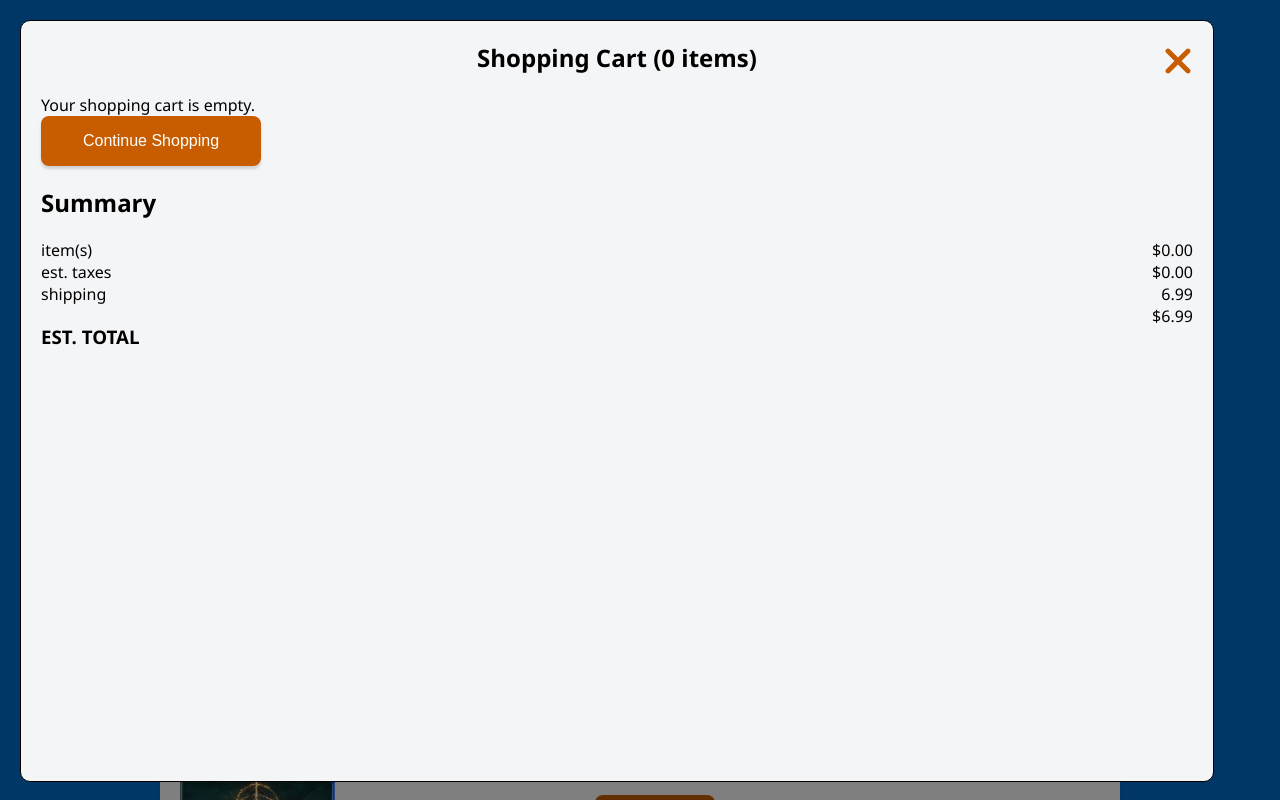
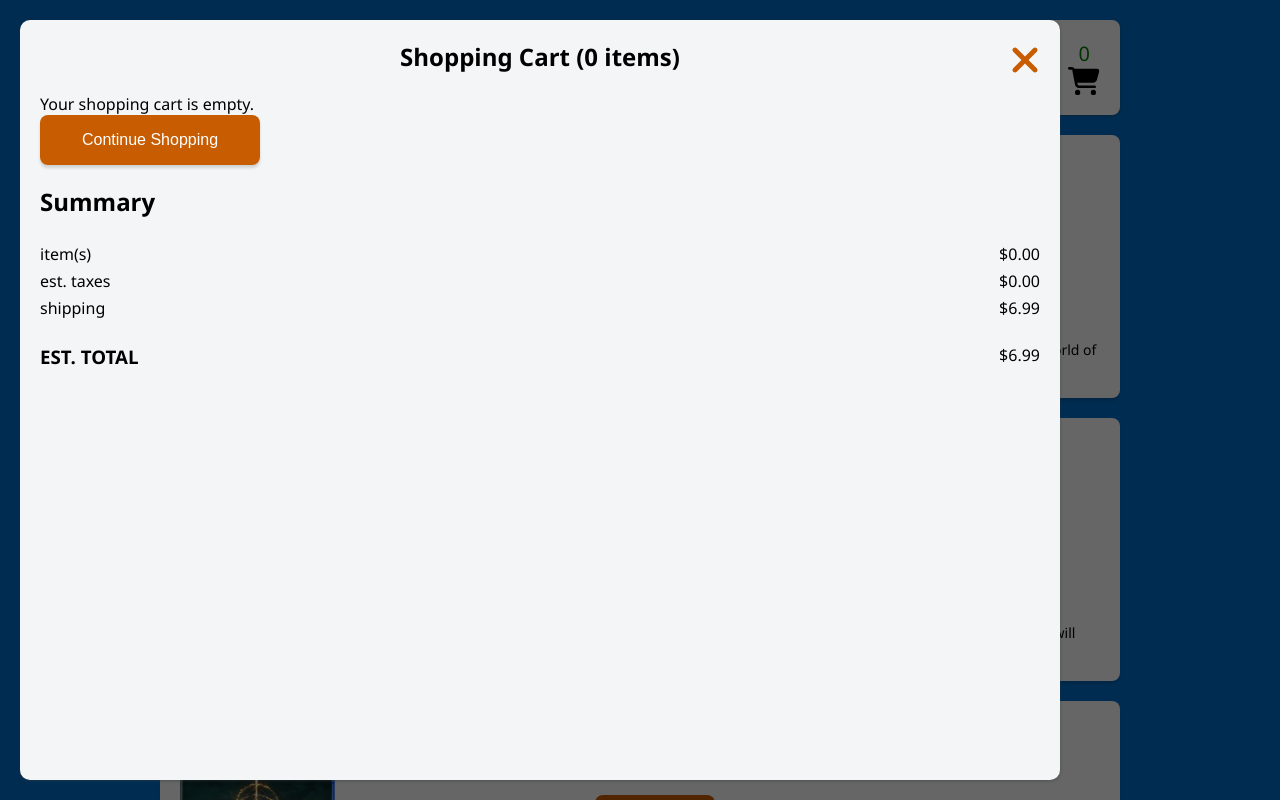
Before and after one commit to technikka/ShoppingCart_Ps5Place, a React (Create React App) app: page /shop in a window 1280 px wide. Both pictures are taken after a click on the button "Checkout". Shown: the top 800 px of the page. Built offline with nearby package versions, Linux system fonts and the light colour scheme.

Commit message:
finish styling

```diff
--- a/src/components/CartModal.js
+++ b/src/components/CartModal.js
@@ -62,12 +62,12 @@ const CartModal = (props) => {
         </div>
         <div>
           <div>shipping</div>
-          <div>{shippingFee}</div>
+          <div>${shippingFee}</div>
         </div>
-        <div>
-        <h3>EST. TOTAL</h3>
-        <div>${calculateOrderTotal()}</div>
-      </div>
+        <div className="total">
+          <h3>EST. TOTAL</h3>
+          <div>${calculateOrderTotal()}</div>
+        </div>
       </div>
 
     </div>
--- a/src/styles/cart-modal-product.css
+++ b/src/styles/cart-modal-product.css
@@ -5,6 +5,7 @@
   margin-bottom: 20px;
   display: grid;
   grid-template-columns: 150px 1fr 1fr 1fr;
+  grid-auto-rows: auto;
   grid-gap: 10px;
 }
 
--- a/src/styles/cart-modal.css
+++ b/src/styles/cart-modal.css
@@ -1,13 +1,15 @@
 .cart-modal {
   padding: 20px;
   background: #f4f5f7;
-  z-index: 100;
-  border: 1px solid black;
+  z-index: 1000;
+  box-shadow: rgba(60, 64, 67, 0.3) 0px 1px 2px 0px, rgba(60, 64, 67, 0.15) 0px 1px 3px 1px;
   border-radius: 10px;
   position: fixed;
   top: 20px;
   left: 20px;
   width: 90%;
+  max-width: 1000px;
+  min-width: 610px;
   height: 90vh;
   overflow-y: auto;
 }
@@ -44,7 +46,20 @@
   box-shadow: rgba(0, 0, 0, 0.15) 0px 3px 3px 0px;
 }
 
+.summary {
+  display: grid;
+  grid-gap: 5px;
+}
+
+.summary h3 {
+  margin: 0;
+}
+
 .summary > div {
   display: flex;
   justify-content: space-between;
 }
+
+.summary .total {
+  padding-top: 20px;
+}
--- a/src/styles/shop.css
+++ b/src/styles/shop.css
@@ -2,8 +2,8 @@
   position: fixed;
   inset: 0;
   background: #000;
-  opacity: 50%;
-  z-index: 10;
+  opacity: 60%;
+  z-index: 50;
   cursor: auto;
 }
 
@@ -19,7 +19,7 @@
   margin-bottom: 20px;
   position: sticky;
   top: 0;
-  z-index: 50;
+  z-index: 30;
   display: grid;
   grid-template-columns: 1fr 1fr 1fr;
   box-shadow: rgba(60, 64, 67, 0.3) 0px 1px 2px 0px, rgba(60, 64, 67, 0.15) 0px 1px 3px 1px;
```
